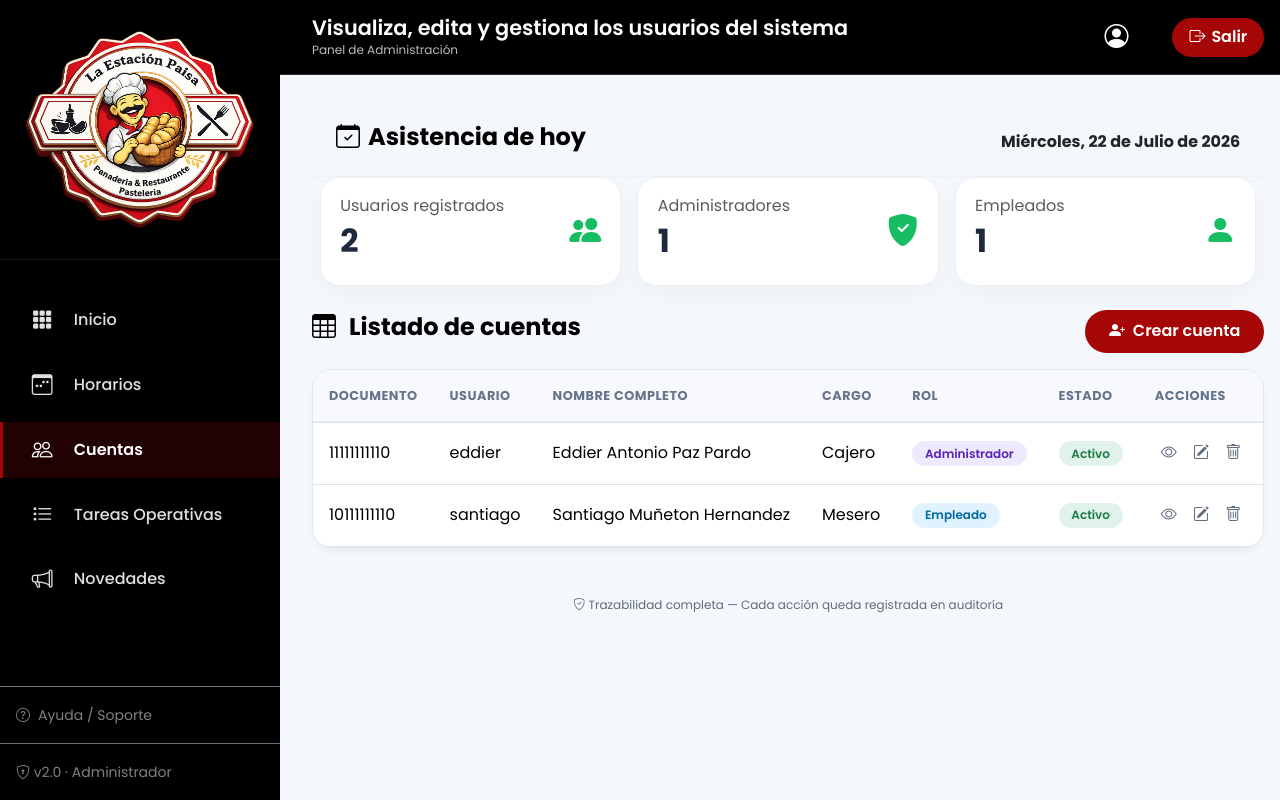
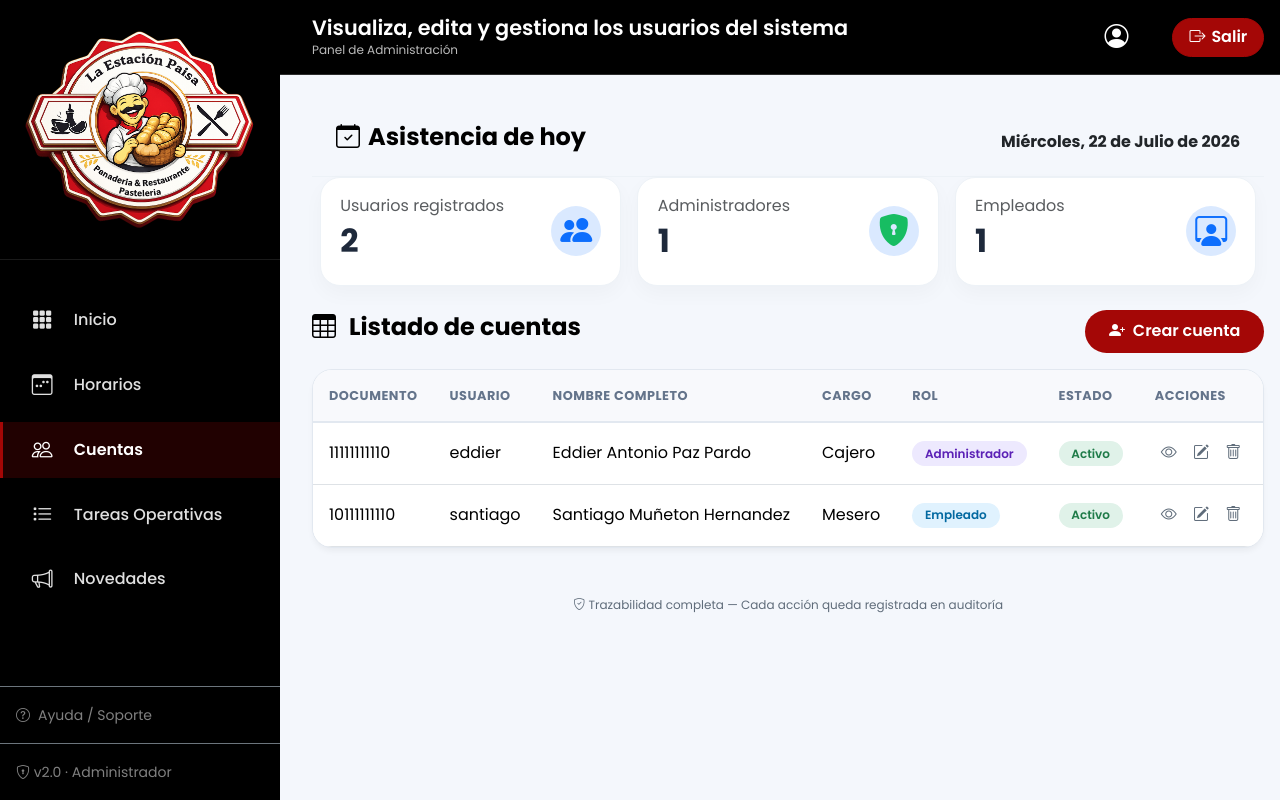
Before and after one commit to EddierPaz/OperPan-Backend, a Django app: page /admi/users/ in a window 1280 px wide. Run offline with Django 5.2, Linux system fonts and the light colour scheme; data comes from the database, SQL or seed files in the repository; both versions use the stored data as it was after the commit.

Commit message:
refactor: Estandarizar iconos de KPIs con estructura circular en panel de administrador

```diff
--- a/templates/admin/asistencia/resumen_hoy.html
+++ b/templates/admin/asistencia/resumen_hoy.html
@@ -47,7 +47,7 @@
       </div>
 
       <div class="icono-circular">
-        <i class="bi bi-hourglass-split fs-2" style="color:#e7af07;"></i>
+        <i class="bi bi-hourglass-split fs-2 text-warning"></i>
       </div>
     </div>
   </div>
@@ -61,7 +61,7 @@
       </div>
 
       <div class="icono-circular">
-        <i class="bi bi-x-circle-fill fs-2" style="color:#dc3545;"></i>
+        <i class="bi bi-x-circle-fill fs-2 text-danger"></i>
       </div>
     </div>
   </div>
--- a/templates/admin/usuarios/stats.html
+++ b/templates/admin/usuarios/stats.html
@@ -10,16 +10,21 @@
                 <span class="text-muted">Usuarios registrados</span>
                 <h3 class="mt-1">{{ total_usuarios }}</h3>
             </div>
-            <i class="bi bi-people-fill fs-2" style="color:#17bd62;"></i>
+            <div class="icono-circular">
+                <i class="bi bi-people-fill fs-2 text-primary"></i>
+            </div>
         </div>
     </div>
+
     <div class="col-md-4">
         <div class="stat-card d-flex justify-content-between align-items-center">
             <div>
                 <span class="text-muted">Administradores</span>
                 <h3 class="mt-1">{{ total_admins }}</h3>
             </div>
-            <i class="bi bi-shield-fill-check fs-2" style="color:#17bd62;"></i>
+            <div class="icono-circular">
+                <i class="bi bi-shield-lock-fill fs-2" style="color:#17bd62;"></i>
+            </div>
         </div>
     </div>
     <div class="col-md-4">
@@ -28,7 +33,9 @@
                 <span class="text-muted">Empleados</span>
                 <h3 class="mt-1">{{ total_empleados }}</h3>
             </div>
-            <i class="bi bi-person-fill fs-2" style="color:#17bd62;"></i>
+            <div class="icono-circular">
+                <i class="bi bi-person-workspace fs-2 text-primary"></i>
+            </div>
         </div>
     </div>
 </div>
```
Also changed, not shown: templates/admin/landingAdmin.html (+12 -4 lines), templates/admin/tareas.html (+16 -8 lines), db.sqlite3.
